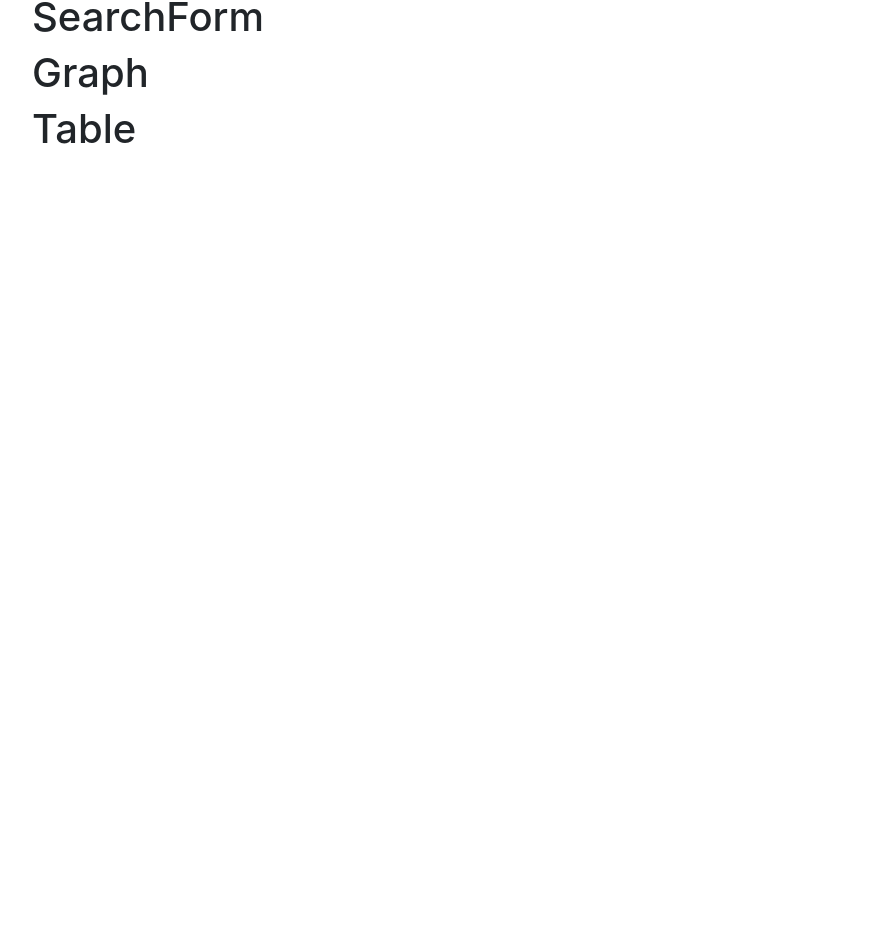
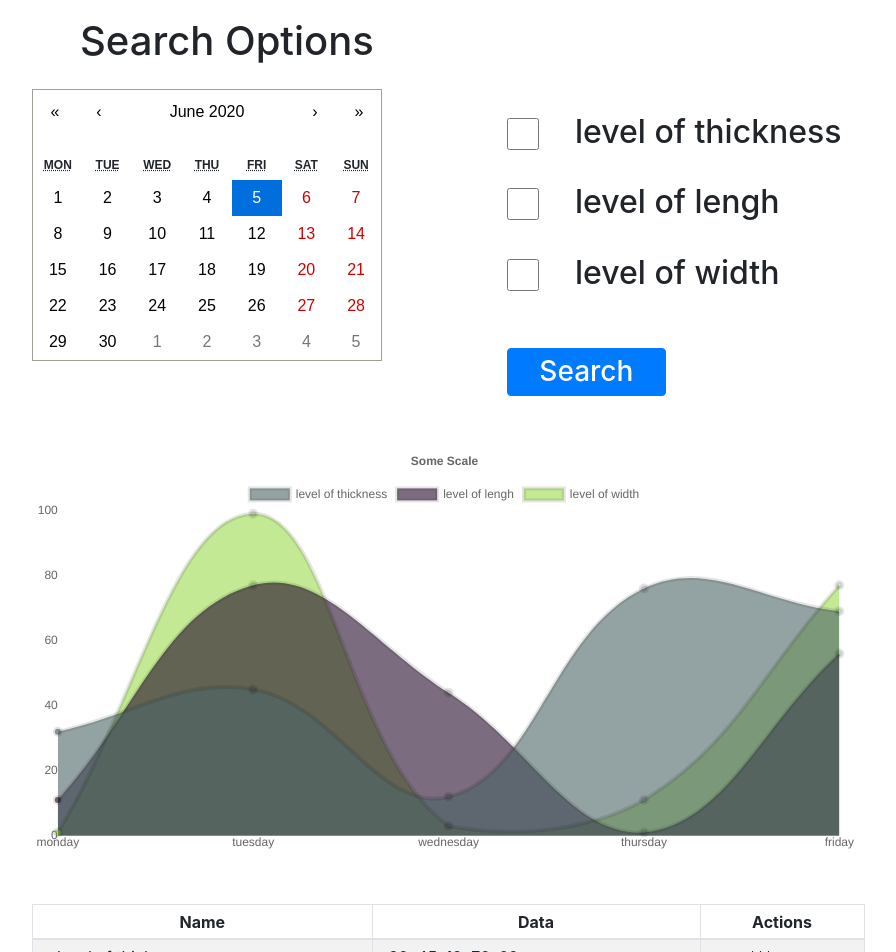
Before and after one commit to fazlmakhsudov/rest-react-spa, a React (Create React App) app: page /static-chart in a window 1280 px wide. Shown: the part 113-1065 px from the top of the page, without its empty margins (53-949 px from the left). Before the commit the page ends 800 px from the top, so only its background shows below. Built offline with nearby package versions, Linux system fonts and the light colour scheme.

Commit message:
completed static implementation for graph, table-graph, search-form components, refactored index.js, App.js

```diff
--- a/package.json
+++ b/package.json
@@ -11,6 +11,7 @@
     "chart.js": "^2.9.3",
     "react": "^16.13.1",
     "react-bootstrap": "^1.0.1",
+    "react-calendar": "^3.1.0",
     "react-chartjs-2": "^2.9.0",
     "react-charts": "^2.0.0-beta.7",
     "react-dom": "^16.13.1",
--- a/src/App.js
+++ b/src/App.js
@@ -13,15 +13,15 @@ import {
 
 
 export default function App(props) {
-  let chartData = props.dynamicChart.chartData;
-  let chartSetting = props.dynamicChart.chartSetting;
+  let chartData = props.charts.chartData;
+  let chartSetting = props.charts.chartSetting;
   return (
     <Container>
       <Navigation />
       <Router>
         <Switch>
           <Route path="/static-chart">
-            <StaticChart />
+            <StaticChart chartData={chartData} chartSetting={chartSetting}/>
           </Route>
           <Route default component={() =>
             <DynamicChart chartData={chartData} chartSetting={chartSetting} />
--- a/src/components/dynamic-chart.js
+++ b/src/components/dynamic-chart.js
@@ -1,4 +1,4 @@
-import React, { useState,} from 'react';
+import React from 'react';
 import { Line, } from 'react-chartjs-2';
 import { Row, Col, Image, OverlayTrigger, Tooltip } from 'react-bootstrap';
 import singleUpArrow from '../media/single-up-arrow.jpg';
@@ -11,7 +11,7 @@ export default function DynamicChart(props) {
   return (
     <Row>
       <h1>{chartSetting.title}</h1>
-      <Col xs={11} md={11} style={chartSetting.dimension}>
+      <Col xs={11} md={11}>
         <Line data={chartData} options={chartSetting.options} />
       </Col>
       <Col xs={1} md={1} style={chartSetting.dimension}>
--- a/src/components/graph.js
+++ b/src/components/graph.js
@@ -1,10 +1,15 @@
 import React from 'react';
-
+import { Line, } from 'react-chartjs-2';
+import { Row, Col, } from 'react-bootstrap';
 
 export default function Graph(props) {
+    let chartData = props.chartData;
+    let chartSetting = props.chartSetting;
     return (
-        <div>
-            <h1>Graph</h1>
-        </div>
+        <Row className='mt-5'>
+            <Col xs={9} md={9}>
+                <Line data={chartData} options={chartSetting.options} />
+            </Col>
+        </Row>
     );
 }
--- a/src/components/search-form.js
+++ b/src/components/search-form.js
@@ -1,10 +1,39 @@
 import React from 'react';
+import Calendar from 'react-calendar';
+import 'react-calendar/dist/Calendar.css';
+import { Row, Col, Form, Button, FormCheck } from 'react-bootstrap';
 
 
 export default function SearchForm(props) {
+    let chartData = props.chartData;
+    let labels = [];
+    chartData.datasets.map((dataset) => labels.push(dataset.label));
     return (
-        <div>
-            <h1>SearchForm</h1>
-        </div>
+        <Row className='mt-4'>
+            <Col xs={12} md={12}>
+                <h1 className='ml-5 mb-4'>Search Options</h1>
+            </Col>
+            <Col xs={5} md={5}>
+                <Calendar value={new Date()} />
+            </Col>
+            <Col xs={7} md={7}>
+                <Form>
+                    {labels.map((label) => (
+                        <FormCheck className='mt-4 '>
+                            <FormCheck.Input type='checkbox' name={label} style={
+                                { height: '32px', width: '32px' }
+                            } />
+                            <FormCheck.Label className='mb-2'>
+                                <span className='h2 ml-5'>{label}</span>
+                            </FormCheck.Label>
+                        </FormCheck>
+                    ))}
+                    <Form.Control type="text" name='date' value={new Date()} hidden />
+                    <Button className='mt-5 w-25' variant="primary" type="submit">
+                        <span className='h3'>Search</span>
+                    </Button>
+                </Form>
+            </Col>
+        </Row>
     );
 }
--- a/src/components/static-chart.js
+++ b/src/components/static-chart.js
@@ -1,15 +1,15 @@
 import React from 'react';
 import Graph from './graph.js';
 import SearchForm from './search-form.js';
-import Table from './table.js';
+import TableGraph from './table-graph.js';
 
 
 export default function StaticChart(props) {
     return (
         <div>
-            <SearchForm />
-            <Graph />
-            <Table />
+            <SearchForm chartData={props.chartData} />
+            <Graph chartData={props.chartData} chartSetting={props.chartSetting}/>
+            <TableGraph chartData={props.chartData}/>
         </div>
     );
 }
--- /dev/null
+++ b/src/components/table-graph.js
@@ -0,0 +1,29 @@
+import React from 'react';
+import { Table } from 'react-bootstrap';
+
+
+export default function TableGraph(props) {
+    let chartData = props.chartData;
+    return (
+        <Table className='mt-5 w-75' size='sm' striped bordered hover>
+            <thead>
+                <tr>
+                    <th className='text-center aling-middle'>Name</th>
+                    <th className='text-center aling-middle'>Data</th>
+                    <th className='text-center aling-middle'>Actions</th>
+                </tr>
+            </thead>
+            <tbody>
+                {chartData.datasets.map((dataset) =>
+                    <tr>
+                        <td className='pl-4'>{dataset.label}</td>
+                        <td className='pl-3'>{dataset.data.map((value) =>
+                            <span>{value}, </span>
+                        )}</td>
+                        <td className='pl-5'>***</td>
+                    </tr>
+                )}
+            </tbody>
+        </Table>
+    );
+}
--- a/src/components/table.js
+++ /dev/null
@@ -1,10 +0,0 @@
-import React from 'react';
-
-
-export default function Table(props) {
-    return (
-        <div>
-            <h1>Table</h1>
-        </div>
-    );
-}
--- a/src/index.js
+++ b/src/index.js
@@ -5,7 +5,7 @@ import App from './App';
 import * as serviceWorker from './serviceWorker';
 
 
-const dynamicChart = {
+var charts = {
   chartData: {
     labels: ['monday', 'tuesday', 'wednesday', 'thursday', 'friday'],
     datasets: [
@@ -26,7 +26,7 @@ const dynamicChart = {
         borderWidth: 4
       },
       {
-        label: 'level of lengh',
+        label: 'level of width',
         data: [1, 99, 3, 11, 77],
         backgroundColor: [
           'rgba(135, 211, 42, 0.5)'
@@ -37,7 +37,6 @@ const dynamicChart = {
   },
   chartSetting: {
     title: "Dynamic chart",
-    dimension: { height: '1000px', width: '1000px' },
     options: {
       responsive: true,
       title: { text: 'Some Scale', display: true },
@@ -64,7 +63,7 @@ const dynamicChart = {
 
 ReactDOM.render(
   <React.StrictMode>
-    <App dynamicChart={dynamicChart} />
+    <App charts={charts} />
   </React.StrictMode>,
   document.getElementById('root')
 );
```
Also changed, not shown: links.txt (added), 1 other file (tests, documents, lock files or other folders).
